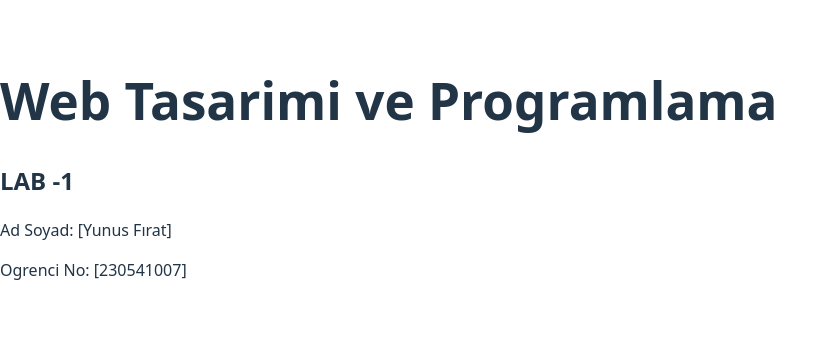
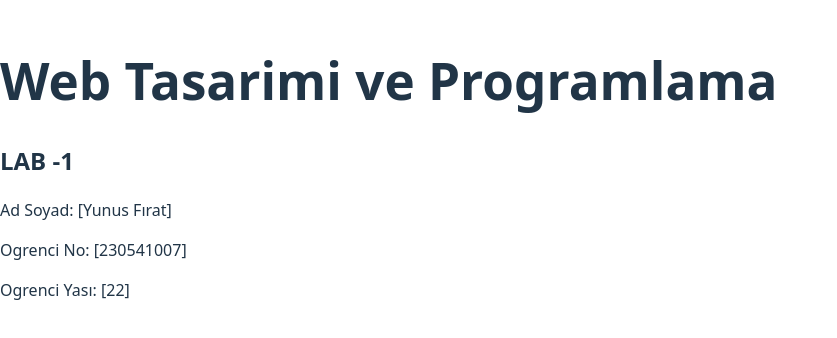
Before and after one commit to ynssfrt/web-lab-hello, a React (Vite) app: page / in a window 1280 px wide. Shown: the part 232-570 px from the top of the page, without its empty margins (0-837 px from the left). Built offline with nearby package versions, Linux system fonts and the light colour scheme.

Commit message:
feat: add personal more details to homepage

```diff
--- a/src/App.tsx
+++ b/src/App.tsx
@@ -5,6 +5,7 @@ function App() {
  <h2>LAB -1</h2>
  <p>Ad Soyad: [Yunus Fırat]</p>
  <p>Ogrenci No: [230541007]</p>
+ <p>Ogrenci Yası: [22]</p>
  </div>
  )
 }
```
